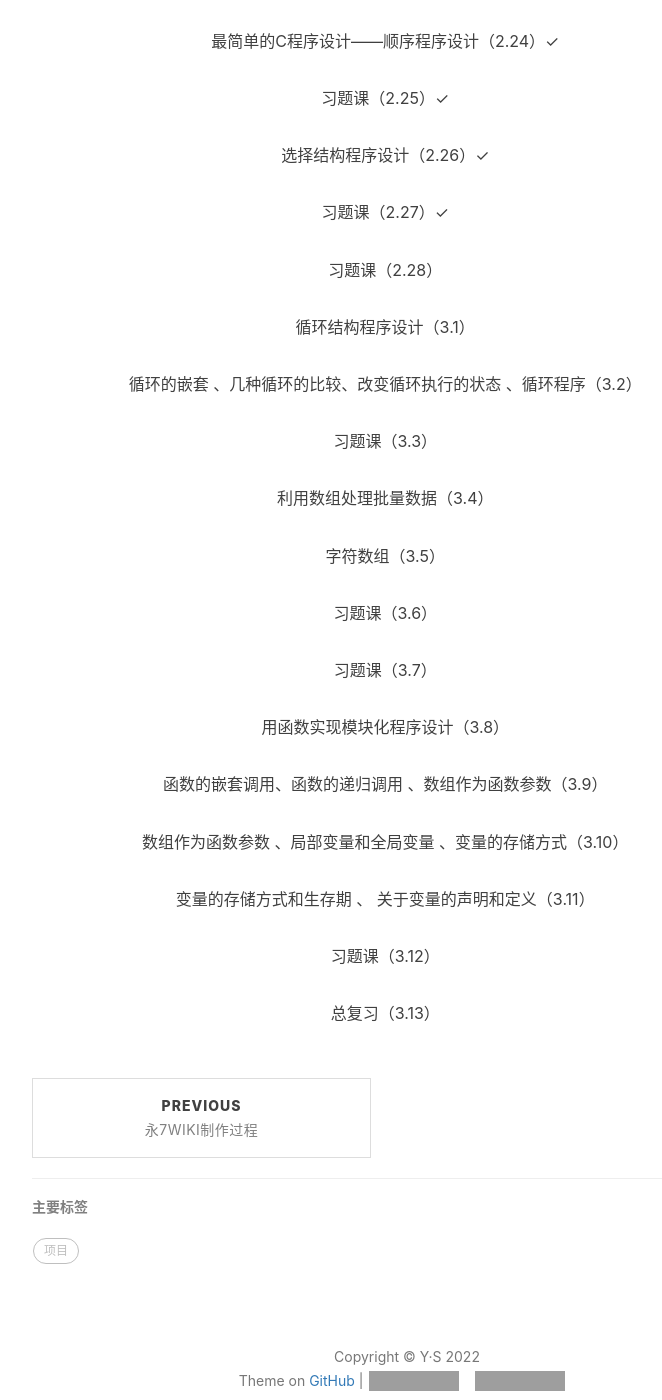
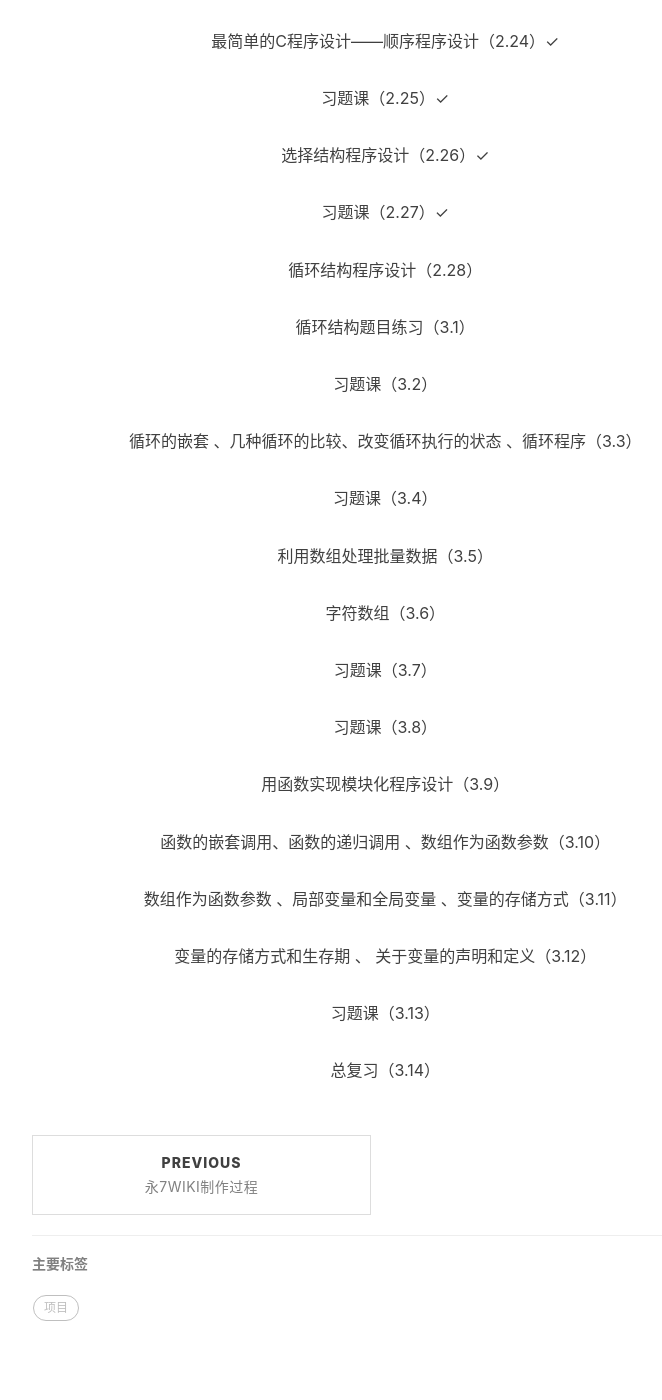
Before and after one commit to YS-yorigamishion/YS-yorigamishion.github.io, a Jekyll site: the page built from _posts/2022-2-21-C语言学习时间表.md, in a window 1280 px wide and 1400 px high, scrolled down 659 px. Shown: the whole window, without its empty margins (233-895 px from the left). Built offline with Jekyll 4.4.1, drawn with Linux system fonts in a browser that asks for light colours; nearby versions of some CDN libraries; comment, search, counter and statistics services are not loaded; grey boxes are pictures that could not be loaded.

Commit message:
Update 2022-2-21-C语言学习时间表.md

```diff
--- a/_posts/2022-2-21-C语言学习时间表.md
+++ b/_posts/2022-2-21-C语言学习时间表.md
@@ -22,30 +22,32 @@ tags:
 
 <p align="center">习题课（2.27）✓</p>
 
-<p align="center">习题课（2.28）</p>
+<p align="center">循环结构程序设计（2.28）</p>
 
-<p align="center">循环结构程序设计（3.1）</p>
+<p align="center">循环结构题目练习（3.1）</p>
 
-<p align="center">循环的嵌套 、几种循环的比较、改变循环执行的状态 、循环程序（3.2）</p>
+<p align="center">习题课（3.2）</p>
 
-<p align="center">习题课（3.3）</p>
+<p align="center">循环的嵌套 、几种循环的比较、改变循环执行的状态 、循环程序（3.3）</p>
 
-<p align="center">利用数组处理批量数据（3.4）</p>
+<p align="center">习题课（3.4）</p>
 
-<p align="center">字符数组（3.5）</p>
+<p align="center">利用数组处理批量数据（3.5）</p>
 
-<p align="center">习题课（3.6）</p>
+<p align="center">字符数组（3.6）</p>
 
 <p align="center">习题课（3.7）</p>
 
-<p align="center">用函数实现模块化程序设计（3.8）</p>
+<p align="center">习题课（3.8）</p>
 
-<p align="center">函数的嵌套调用、函数的递归调用 、数组作为函数参数（3.9）</p>
+<p align="center">用函数实现模块化程序设计（3.9）</p>
 
-<p align="center">数组作为函数参数 、局部变量和全局变量 、变量的存储方式（3.10）</p>
+<p align="center">函数的嵌套调用、函数的递归调用 、数组作为函数参数（3.10）</p>
 
-<p align="center">变量的存储方式和生存期 、 关于变量的声明和定义（3.11）</p>
+<p align="center">数组作为函数参数 、局部变量和全局变量 、变量的存储方式（3.11）</p>
 
-<p align="center">习题课（3.12）</p>
+<p align="center">变量的存储方式和生存期 、 关于变量的声明和定义（3.12）</p>
 
-<p align="center">总复习（3.13）</p>
+<p align="center">习题课（3.13）</p>
+
+<p align="center">总复习（3.14）</p>
```
